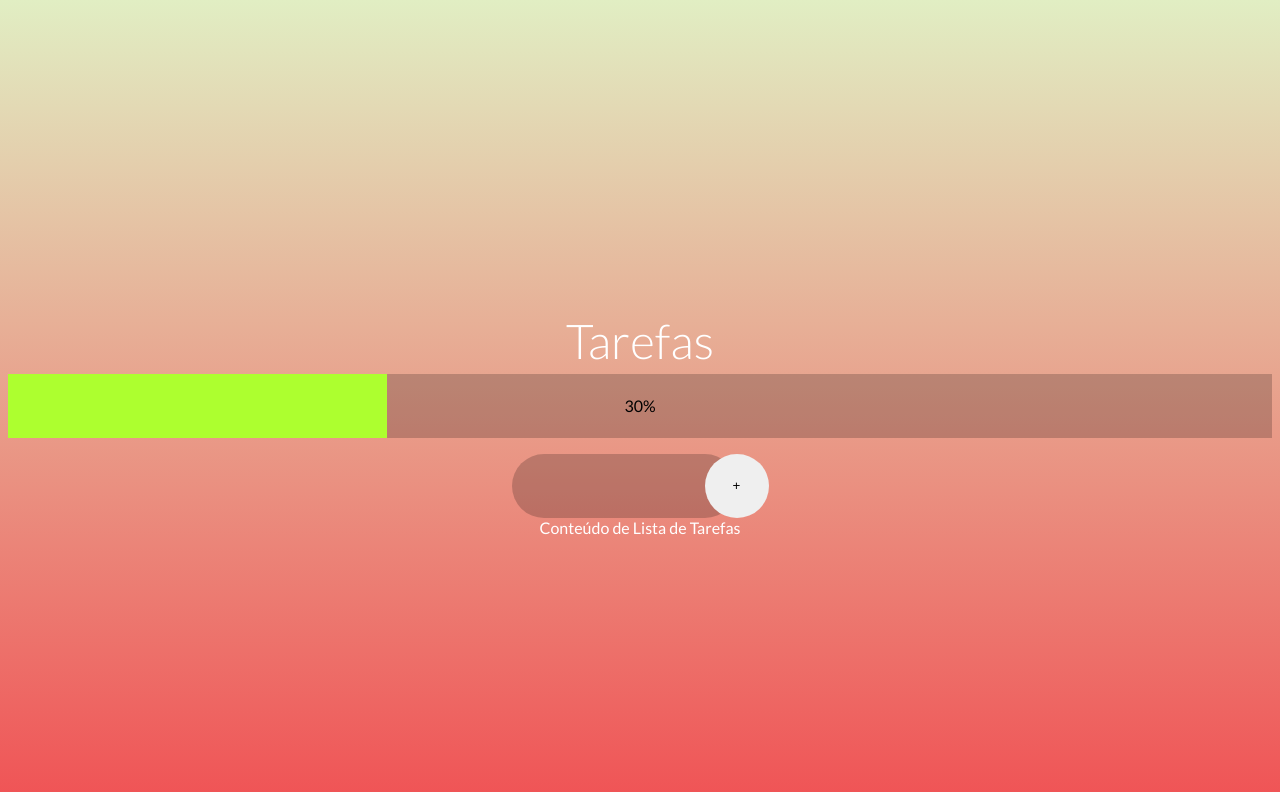
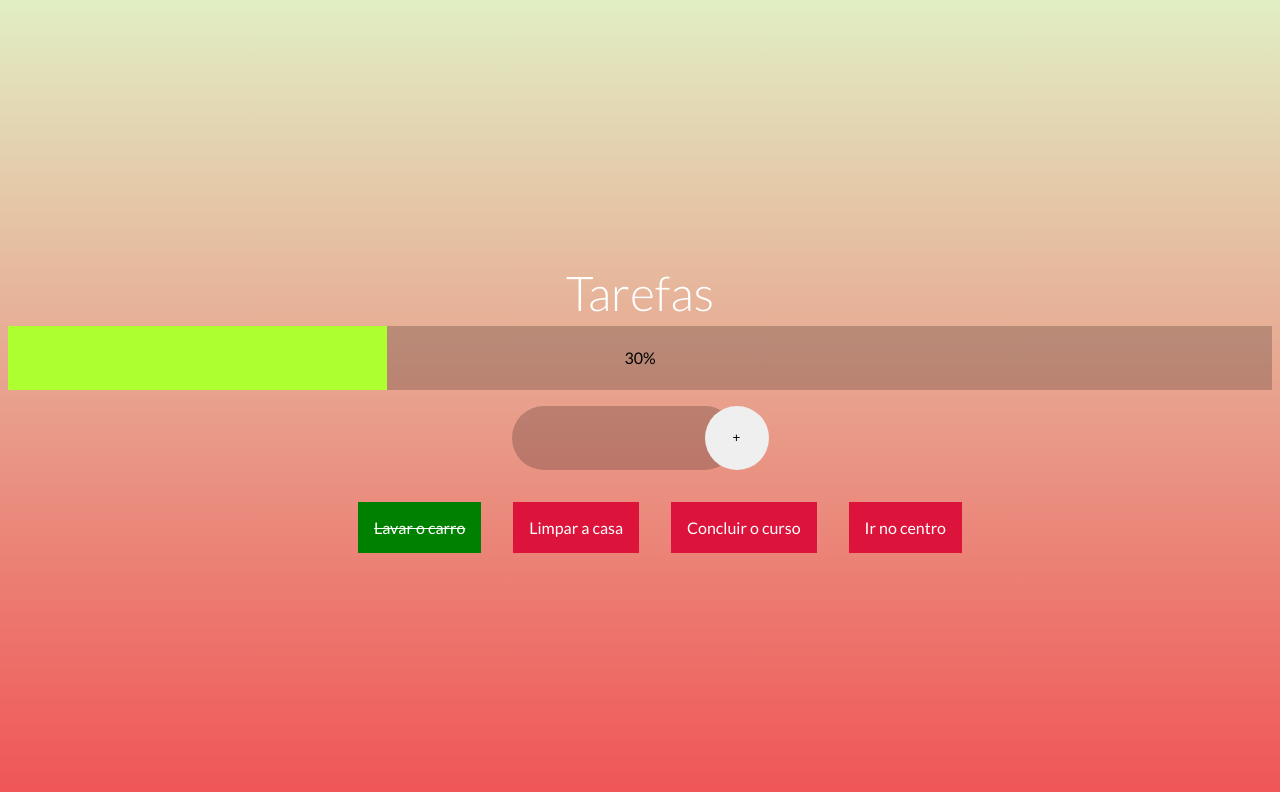
Before and after one commit to italopolazzi/udemy, a Vue app in the folder components/tarefas/: page / in a window 1280 px wide. Shown: the top 792 px of the page. Built offline with nearby package versions, Linux system fonts and the light colour scheme.

Commit message:
add: novas tarefas - estilos do status

```diff
--- a/components/tarefas/src/components/ListaDeTarefas.vue
+++ b/components/tarefas/src/components/ListaDeTarefas.vue
@@ -1,15 +1,53 @@
 <template>
-  <div>
-    Conteúdo de Lista de Tarefas
-  </div>
+  <ul id="lista-de-tarefas">
+    <li
+      class="tarefa"
+      :class="statusDeConclusao(status)"
+      v-for="({status, legenda}, index) in tarefas"
+      @click="inverterStatus(index)"
+      :key="index"
+    >{{legenda}}</li>
+  </ul>
 </template>
 
 <script>
 export default {
-
-}
+  methods: {
+    statusDeConclusao: v => (v ? "concluida" : "nao-concluida"),
+    inverterStatus(index) {
+      this.tarefas[index].status = !this.tarefas[index].status;
+    }
+  },
+  data() {
+    return {
+      tarefas: [
+        { legenda: "Lavar o carro", status: true },
+        { legenda: "Limpar a casa", status: false },
+        { legenda: "Concluir o curso", status: false },
+        { legenda: "Ir no centro", status: false }
+      ]
+    };
+  }
+};
 </script>
 
 <style>
+#lista-de-tarefas {
+  display: flex;
+  list-style: none;
+}
 
+.tarefa {
+  min-width: var(--bar-size);
+  max-height: var(--bar-size);
+  background: crimson;
+  margin: var(--default-margin);
+  padding: var(--default-padding);
+  cursor: pointer;
+}
+
+.concluida {
+  text-decoration: line-through;
+  background: green;
+}
 </style>
--- a/components/tarefas/src/styles.css
+++ b/components/tarefas/src/styles.css
@@ -10,8 +10,10 @@
     /* CORREÇÕES */
     --space-correction: 2rem;
     /* PADRÕES */
-    --default-padding-input: 0 1rem;
-    --default-margin: 1rem;
+    --default-space: 1rem;
+    --default-padding: var(--default-space);
+    --default-padding-input: 0 var(--default-padding);
+    --default-margin: var(--default-space);
     /* ÚTILS */
     --infinity9: 99999999px;
 }
```
